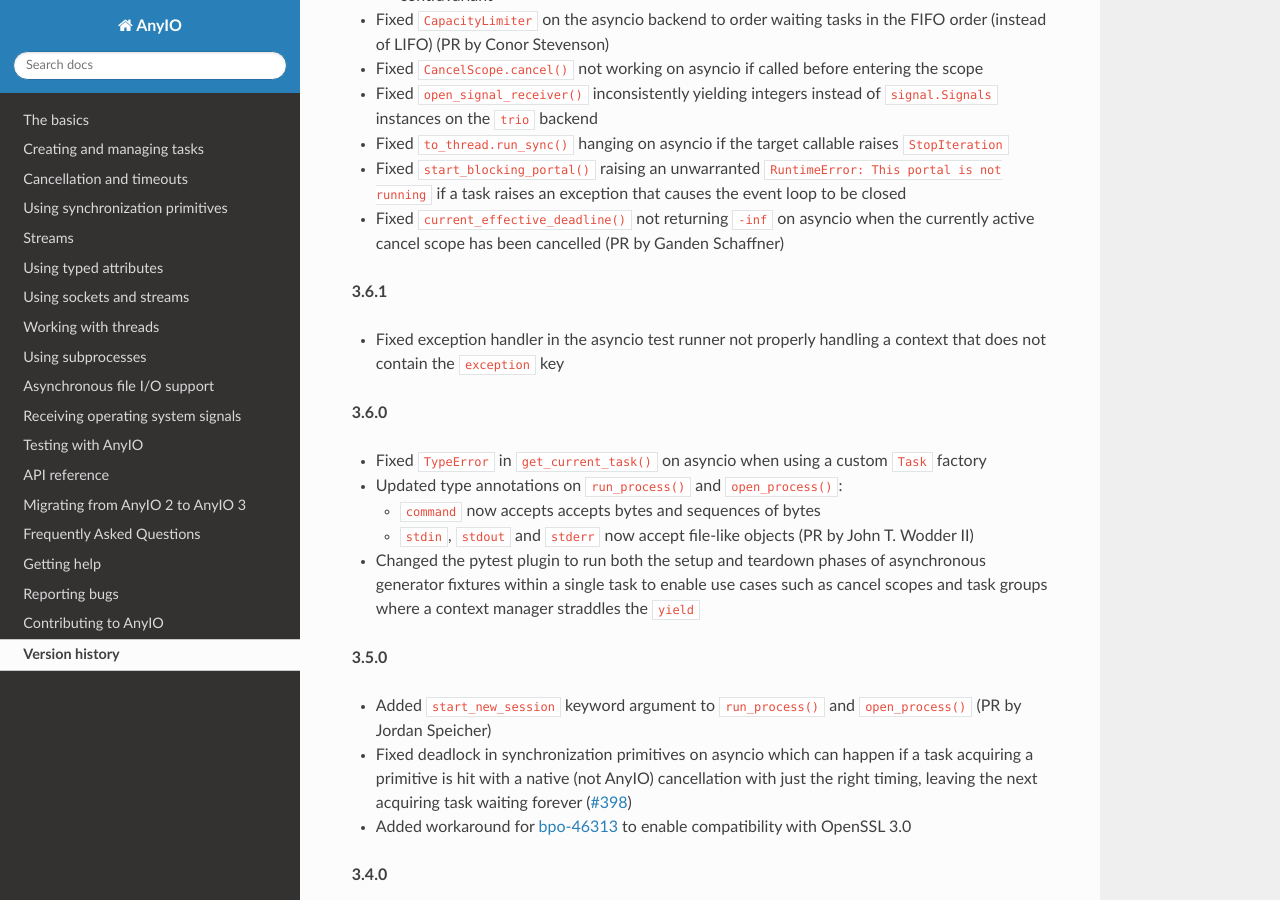
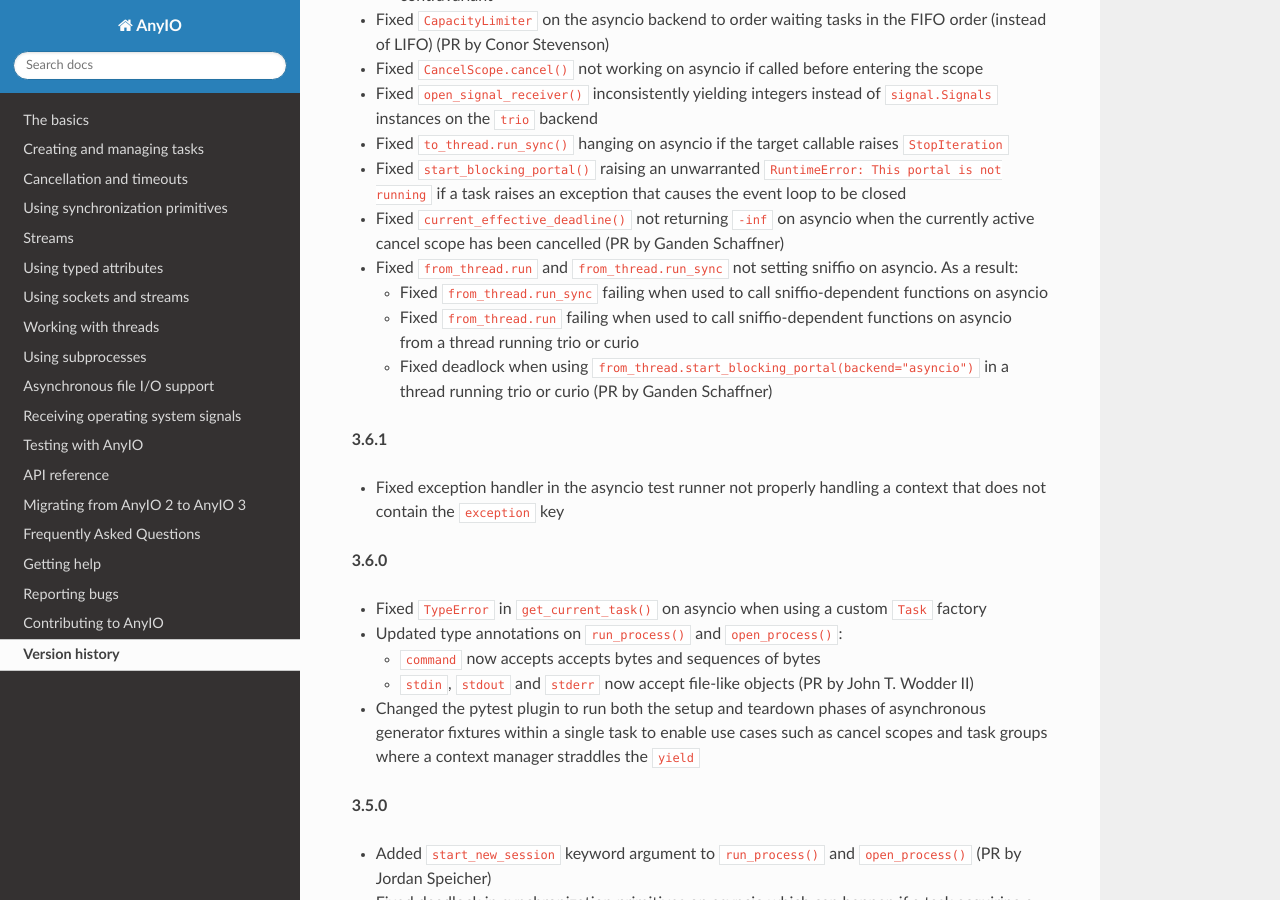
Before and after one commit to agronholm/anyio, a Sphinx documentation site: the page built from docs/versionhistory.rst, in a window 1280 px wide and 900 px high, scrolled down 814 px. Built offline with Sphinx 7.4.7 and the Read the Docs theme 2.0.0, drawn with Linux system fonts in a browser that asks for light colours; the version number could not be read and is left out.

Commit message:
Fix from_thread.run(_sync?) not setting sniffio on asyncio
This also fixes a deadlock when using start_blocking_portal("asyncio")
on a non-asyncio async backend known to sniffio.

Fixes #523.

```diff
--- a/docs/versionhistory.rst
+++ b/docs/versionhistory.rst
@@ -44,6 +44,15 @@ This library adheres to `Semantic Versioning 2.0 <http://semver.org/>`_.
   the event loop to be closed
 - Fixed ``current_effective_deadline()`` not returning ``-inf`` on asyncio when the
   currently active cancel scope has been cancelled (PR by Ganden Schaffner)
+- Fixed ``from_thread.run`` and ``from_thread.run_sync`` not setting sniffio on asyncio.
+  As a result:
+
+  - Fixed ``from_thread.run_sync`` failing when used to call sniffio-dependent functions
+    on asyncio
+  - Fixed ``from_thread.run`` failing when used to call sniffio-dependent functions on
+    asyncio from a thread running trio or curio
+  - Fixed deadlock when using ``from_thread.start_blocking_portal(backend="asyncio")``
+    in a thread running trio or curio (PR by Ganden Schaffner)
 
 **3.6.1**
 
```
Also changed, not shown: 1 other file.
